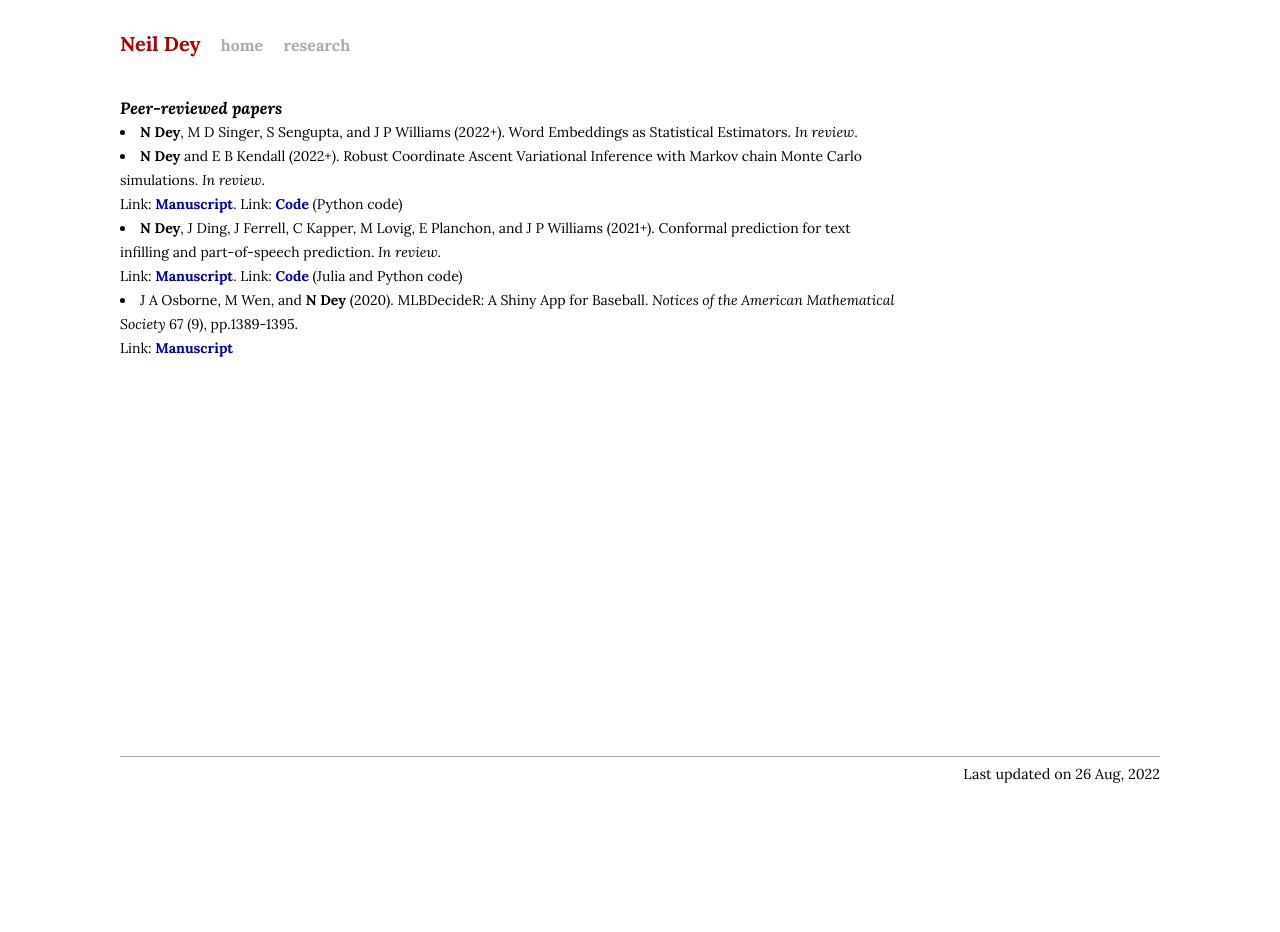
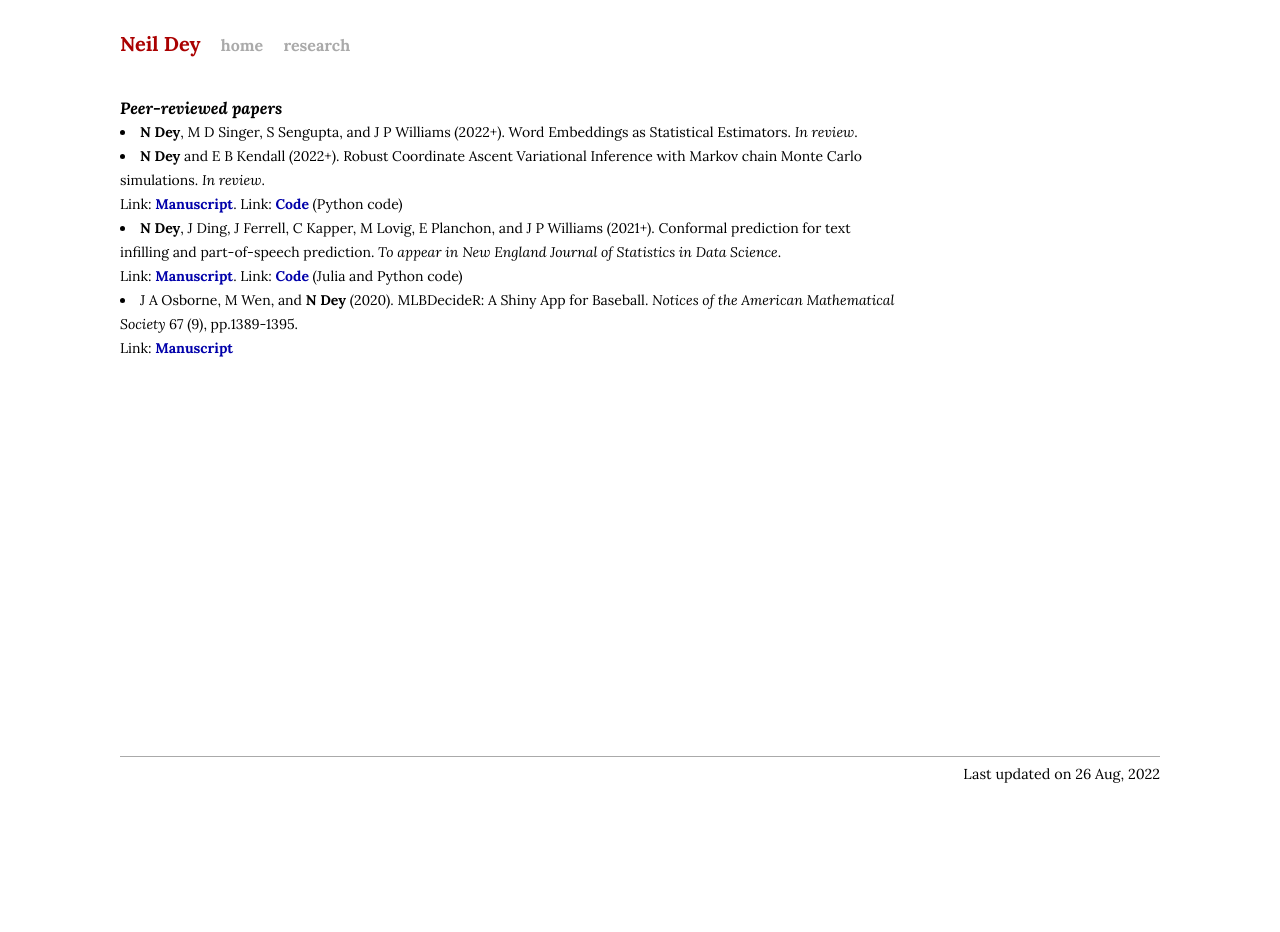
Before and after one commit to neil-dey/neil-dey.github.io, a Jekyll site: the page built from research.html, in a window 1280 px wide. Built offline with Jekyll 4.4.1, drawn with Linux system fonts in a browser that asks for light colours.

Commit message:
Update CV

```diff
--- a/research.html
+++ b/research.html
@@ -12,7 +12,7 @@ Link: <a href="https://arxiv.org/abs/2203.12725"><b>Manuscript</b></a>.
 Link: <a href="https://github.com/neil-dey/robust-vi-mcmc"><b>Code</b></a> (Python code)
 </li>
 
-<li> <b>N Dey</b>, J Ding, J Ferrell, C Kapper, M Lovig, E Planchon, and J P Williams (2021+). Conformal prediction for text infilling and part-of-speech prediction. <i>In review</i>.
+<li> <b>N Dey</b>, J Ding, J Ferrell, C Kapper, M Lovig, E Planchon, and J P Williams (2021+). Conformal prediction for text infilling and part-of-speech prediction. <i>To appear in New England Journal of Statistics in Data Science</i>.
 <br/>
 Link: <a href="https://arxiv.org/pdf/2111.02592.pdf"><b>Manuscript</b></a>.
 Link: <a href="https://github.com/jackferrellncsu/drums-nlp-codesnapshot"><b>Code</b></a> (Julia and Python code)
```
